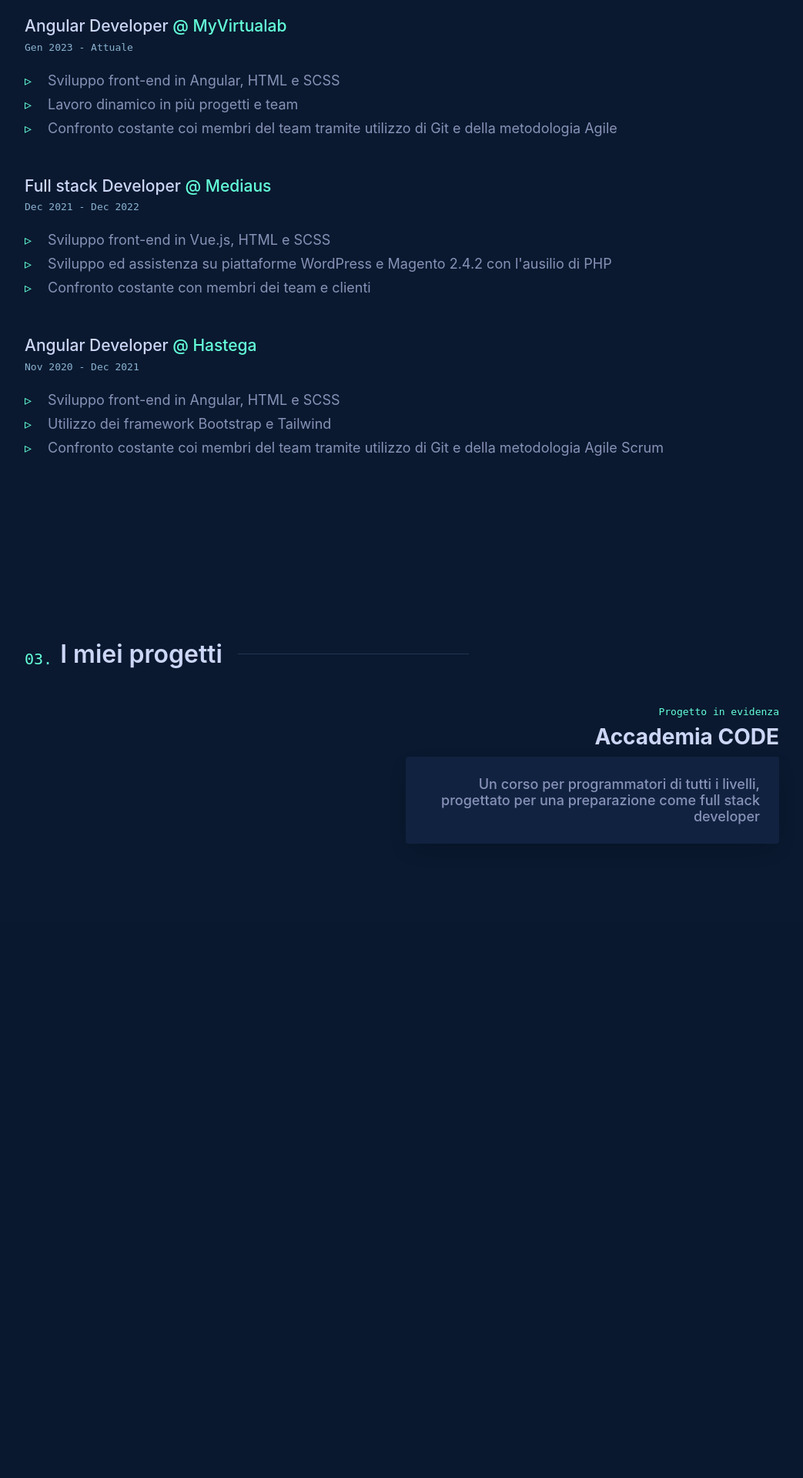
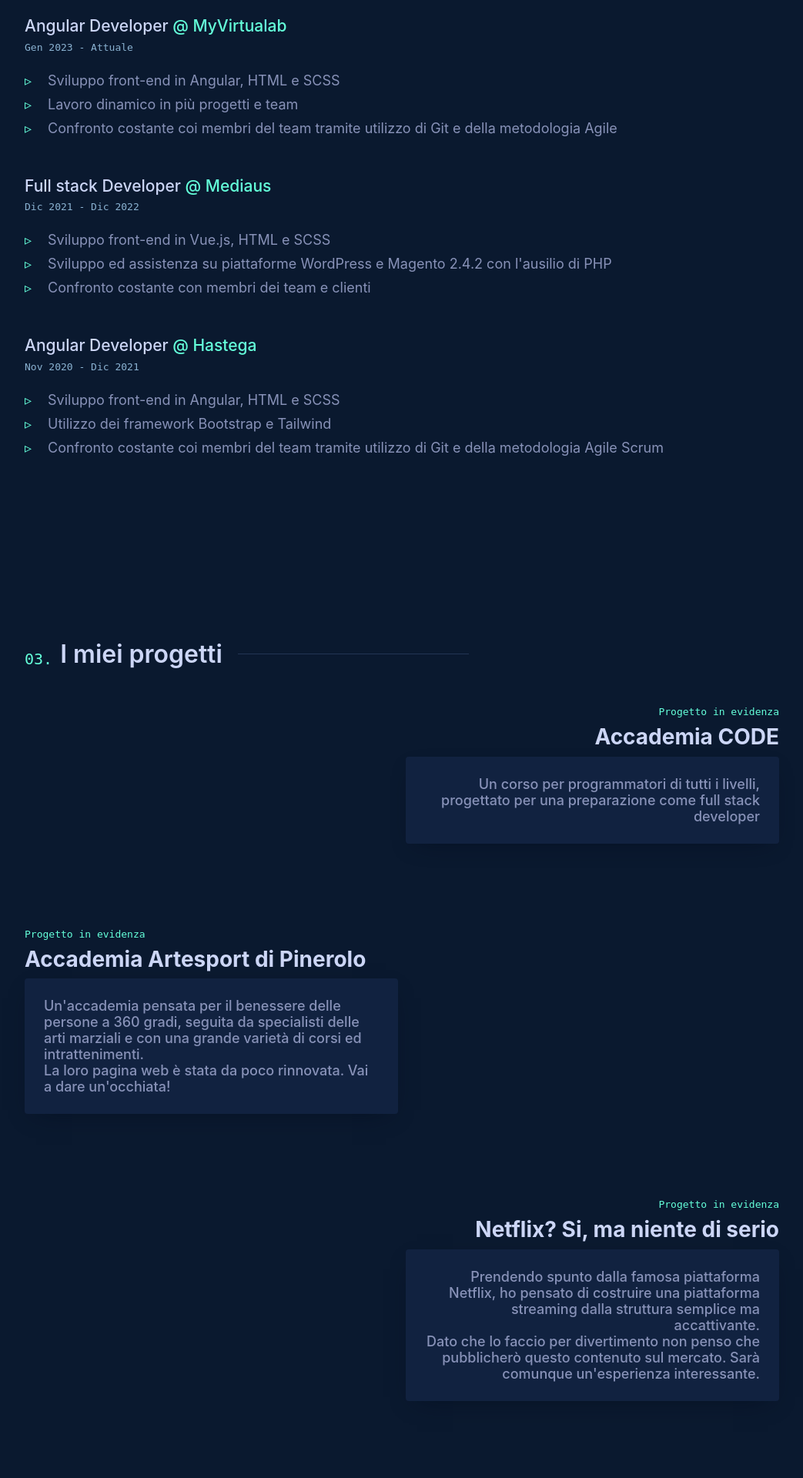
Before and after one commit to B1akeIT/portfolio, a PHP site: page /Home_page.html in a window 1280 px wide. Shown: the part 1896-3816 px from the top of the page at 77% size, without its empty margins (118-1161 px from the left). Before the commit the page ends 2992 px from the top, so only its background shows below. Run offline with PHP 8.4, Linux system fonts and the light colour scheme.

Commit message:
Costruzione progetti principali

```diff
--- a/Home_page.html
+++ b/Home_page.html
@@ -134,7 +134,7 @@
             <section class="dettagli">
                 <h3 class="esperienza-lavorativa">Full stack Developer
                     <span class="nome-azienda">@ <a>Mediaus</a></span></h3>
-                <p class="periodo-lavorativo">Dec 2021 - Dec 2022</p>
+                <p class="periodo-lavorativo">Dic 2021 - Dic 2022</p>
                 <div>
                     <ul>
                         <li>Sviluppo front-end in Vue.js, HTML e SCSS</li>
@@ -147,7 +147,7 @@
             <section class="dettagli">
                 <h3 class="esperienza-lavorativa">Angular Developer
                     <span class="nome-azienda">@ <a>Hastega</a></span></h3>
-                <p class="periodo-lavorativo">Nov 2020 - Dec 2021</p>
+                <p class="periodo-lavorativo">Nov 2020 - Dic 2021</p>
                 <div>
                     <ul>
                         <li>Sviluppo front-end in Angular, HTML e SCSS</li>
@@ -191,6 +191,62 @@
                             </a>
                         </div>
                     </li>
+                    <li class="progetto-in-evidenza">
+                        <div class="contenuto-progetto">
+                            <div>
+                                <p class="sottotitolo-progetto">Progetto in evidenza</p>
+                                <h3 class="titolo-progetto">
+                                    <a>Accademia Artesport di Pinerolo</a>
+                                </h3>
+                                <div class="descrizione-progetto">
+                                    <p>
+                                        Un'accademia pensata per il benessere delle persone a 360 gradi, seguita da
+                                        specialisti delle arti marziali e con una grande varietà di corsi ed
+                                        intrattenimenti.
+                                        <br>
+                                        La loro pagina web è stata da poco rinnovata. Vai a dare un'occhiata!
+                                    </p>
+                                </div>
+                            </div>
+                        </div>
+                        <div class="immagine-progetto">
+                            <a>
+                                <div style="max-width: 700px; display: block;">
+                                    <picture>
+                                        <img alt="Immagine progetto CODE" src="img/banner_artesport.jpg"/>
+                                    </picture>
+                                </div>
+                            </a>
+                        </div>
+                    </li>
+                    <li class="progetto-in-evidenza">
+                        <div class="contenuto-progetto">
+                            <div>
+                                <p class="sottotitolo-progetto">Progetto in evidenza</p>
+                                <h3 class="titolo-progetto">
+                                    <a>Netflix? Si, ma niente di serio</a>
+                                </h3>
+                                <div class="descrizione-progetto">
+                                    <p>
+                                        Prendendo spunto dalla famosa piattaforma Netflix, ho pensato di costruire una
+                                        piattaforma streaming dalla struttura semplice ma accattivante.
+                                        <br>
+                                        Dato che lo faccio per divertimento non penso che pubblicherò questo contenuto
+                                        sul mercato. Sarà comunque un'esperienza interessante.
+                                    </p>
+                                </div>
+                            </div>
+                        </div>
+                        <div class="immagine-progetto">
+                            <a>
+                                <div style="max-width: 700px; display: block;">
+                                    <picture>
+                                        <img alt="Immagine progetto CODE" src="img/progetto_netflix.jpg"/>
+                                    </picture>
+                                </div>
+                            </a>
+                        </div>
+                    </li>
                 </ul>
             </section>
 
--- a/stile.css
+++ b/stile.css
@@ -580,9 +580,14 @@
     }
 }
 
-@media (max-width: 480px) {
+#progetti-in-evidenza li.progetto-in-evidenza .contenuto-progetto {
+    position: relative;
+    grid-area: 1 / 1 / -1 / 7;
+}
+
+@media (max-width: 1080px) {
     #progetti-in-evidenza li.progetto-in-evidenza .contenuto-progetto {
-        padding: 30px 25px 20px;
+        grid-column: 1 / 9;
     }
 }
 
@@ -599,15 +604,10 @@
     }
 }
 
-@media (max-width: 1080px) {
+@media (max-width: 480px) {
     #progetti-in-evidenza li.progetto-in-evidenza .contenuto-progetto {
-        grid-column: 1 / 9;
+        padding: 30px 25px 20px;
     }
-}
-
-#progetti-in-evidenza li.progetto-in-evidenza .contenuto-progetto {
-    position: relative;
-    grid-area: 1 / 1 / -1 / 7;
 }
 
 .progetto-in-evidenza .sottotitolo-progetto {
@@ -700,20 +700,20 @@
     }
 }
 
+.progetto-in-evidenza .immagine-progetto {
+    box-shadow: 0 10px 30px -15px rgba(2, 12, 27, 0.7);
+    transition: 0.25s;
+    grid-area: 1 / 6 / -1 / -1;
+    position: relative;
+    z-index: 1;
+}
+
 @media (max-width: 768px) {
     .progetto-in-evidenza .immagine-progetto {
         grid-column: 1 / -1;
         height: 100%;
         opacity: 0.25;
     }
-}
-
-.progetto-in-evidenza .immagine-progetto {
-    box-shadow: 0 10px 30px -15px rgba(2, 12, 27, 0.7);
-    transition: 0.25s;
-    grid-area: 1 / 6 / -1 / -1;
-    position: relative;
-    z-index: 1;
 }
 
 .progetto-in-evidenza .immagine-progetto a {
```
Also changed, not shown: img/banner_artesport.jpg (added), img/progetto_netflix.jpg (added).
